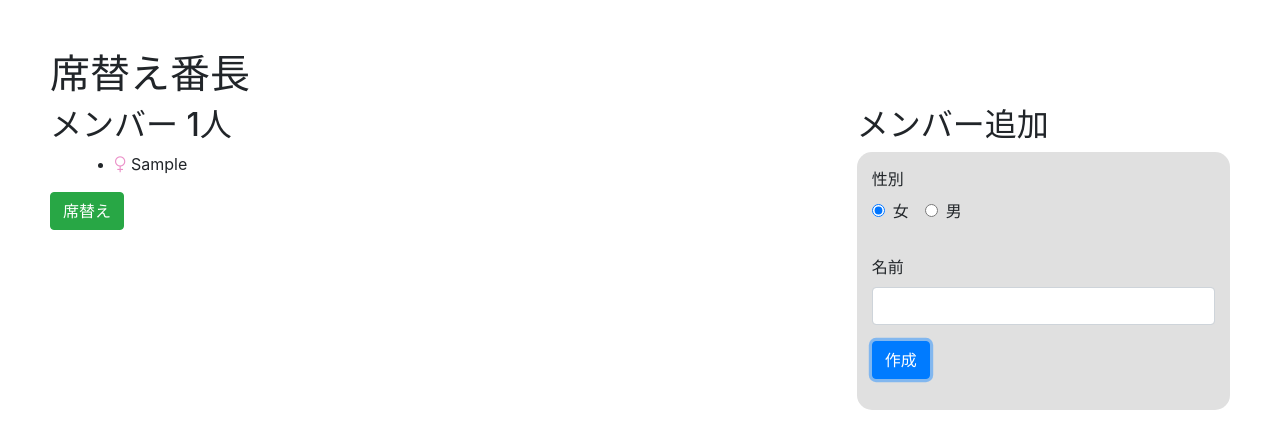
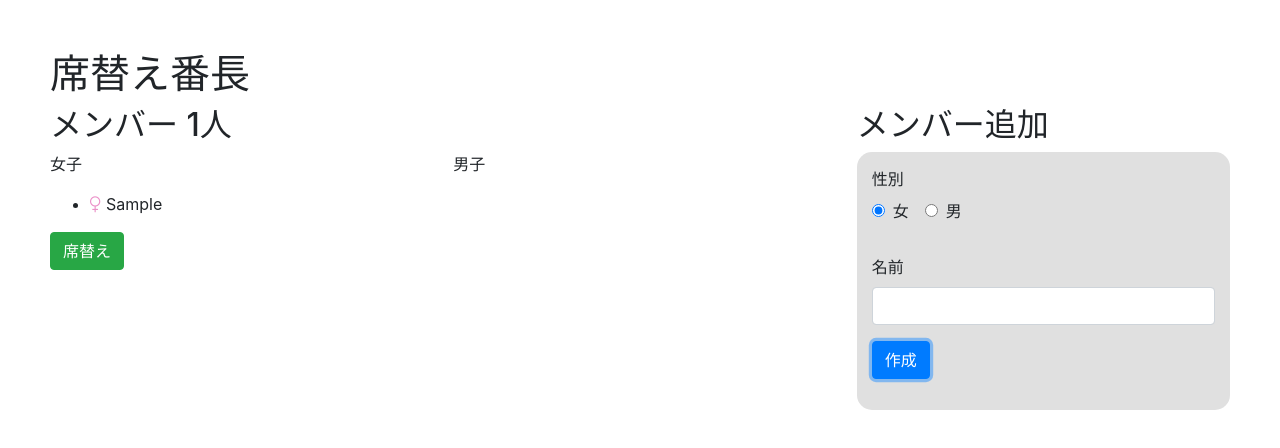
Before and after one commit to yoshioka-s/VueHandson, a Vue app: page / in a window 1280 px wide. Both pictures are taken after typing "Sample" into the empty fields and a click on the input "作成". Shown: the top 448 px of the page. Built offline with nearby package versions, Linux system fonts and the light colour scheme.

Commit message:
Created MemberList.vue

```diff
--- a/src/App.vue
+++ b/src/App.vue
@@ -5,21 +5,13 @@
       <div class="col-sm-8">
         <h2>メンバー {{ members.length }}人</h2>
         <div class="row">
-          <div class="sm-col-6">
-            <ul>
-              <li v-for="(member, i) in boys" v-bind:key="i">
-                <i class="fa" v-bind:class="ICONS[member.sex]"></i>
-                {{ member.name }}
-              </li>
-            </ul>
+          <div class="col-sm-6">
+            <p>女子</p>
+            <member-list :members="girls"></member-list>
           </div>
-          <div class="sm-col-6">
-            <ul>
-              <li v-for="(member, i) in girls" v-bind:key="i">
-                <i class="fa" v-bind:class="ICONS[member.sex]"></i>
-                {{ member.name }}
-              </li>
-            </ul>
+          <div class="col-sm-6">
+            <p>男子</p>
+            <member-list :members="boys"></member-list>
           </div>
         </div>
         <button v-if="members.length > 0" v-on:click="shuffle" class="btn btn-success">席替え</button>
@@ -36,24 +28,17 @@
 <script>
 import _ from 'lodash'
 import MemberForm from './components/MemberForm.vue'
+import MemberList from './components/MemberList.vue'
 
 export default {
   name: 'App',
   components: {
-    MemberForm
+    MemberForm,
+    MemberList,
   },
   data () {
     return {
-      form: {
-        name: '',
-        sex: '女',
-      },
       members: [],
-      ICONS: {
-        '男': 'fa-mars',
-        '女': 'fa-venus'
-      },
-      SEX_OPTIONS: ['女', '男'],
     }
   },
   computed: {
@@ -92,12 +77,6 @@ export default {
 .page {
   min-height: 300px;
 }
-.fa-mars {
-  color: #03328b;
-}
-.fa-venus {
-  color: #eb90c8;
-}
 
 .member-form {
   background-color: #e0e0e0;
--- a/src/components/MemberForm.vue
+++ b/src/components/MemberForm.vue
@@ -38,7 +38,6 @@ export default {
       const newMember = Object.assign({}, this.form)
       this.$emit('saveMember', newMember)
       this.form.name = ''
-      this.form.sex = '女'
     },
   },
 }
--- /dev/null
+++ b/src/components/MemberList.vue
@@ -0,0 +1,38 @@
+<template>
+  <ul>
+    <li v-for="(member, i) in members" :key="i">
+      <i class="fa" v-bind:class="ICONS[member.sex]"></i>
+      {{ member.name }}
+    </li>
+  </ul>
+</template>
+
+<script>
+export default {
+  name: 'MemberList',
+  props: {
+    members: Array
+  },
+  data () {
+    return {
+      ICONS: {
+        '男': 'fa-mars',
+        '女': 'fa-venus'
+      },
+    }
+  },
+  computed: {
+  },
+  methods: {
+  },
+}
+</script>
+
+<style scoped>
+.fa-mars {
+  color: #03328b;
+}
+.fa-venus {
+  color: #eb90c8;
+}
+</style>
```
